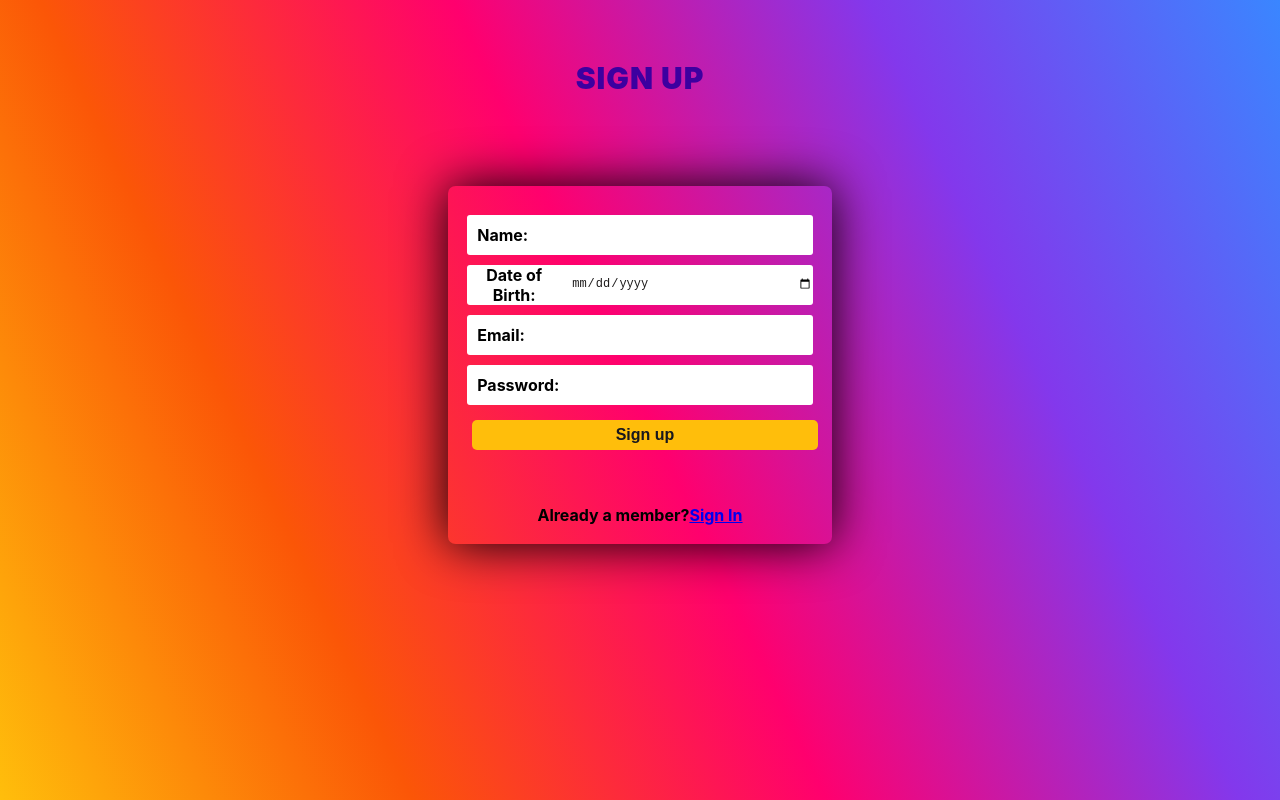
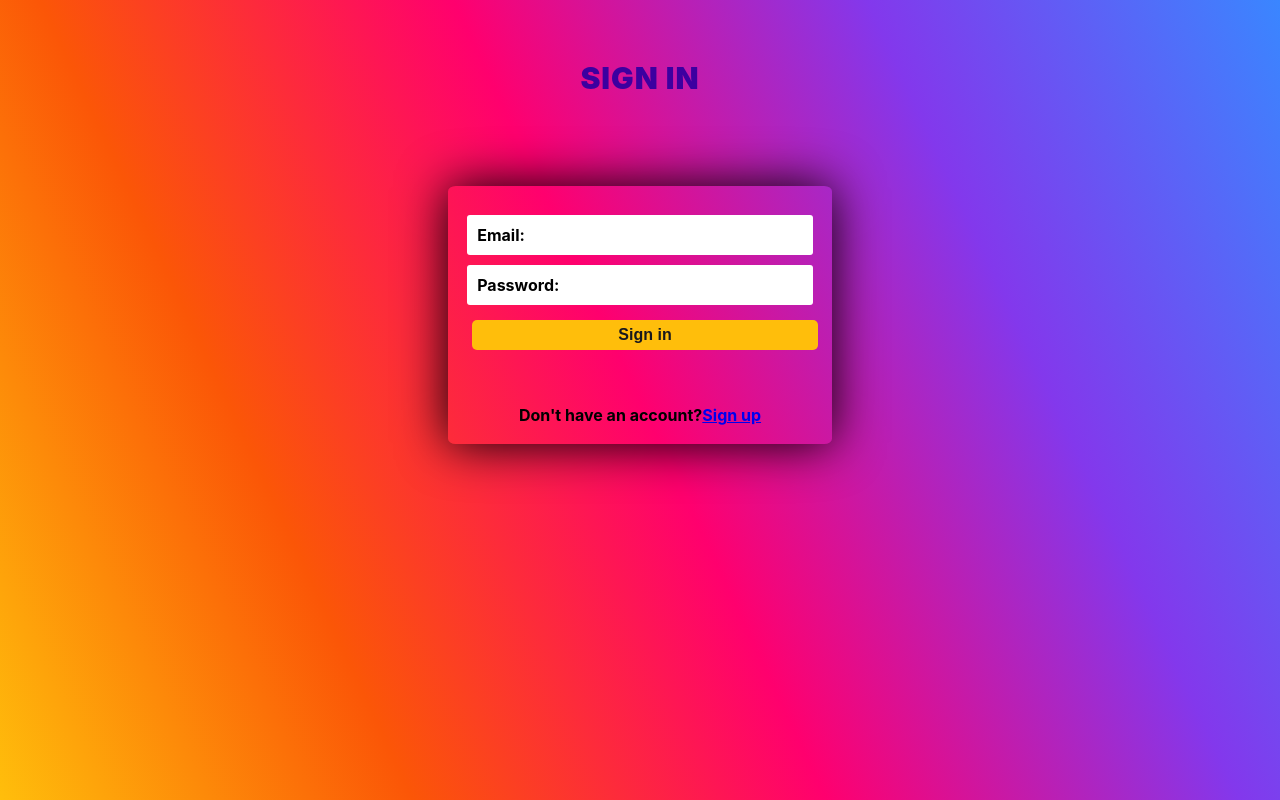
Before and after one commit to ZahraMaz/WIT_assignments, a React (Create React App) app in the folder React/login_page/my-app/: page / in a window 1280 px wide. Built offline with nearby package versions, Linux system fonts and the light colour scheme.

Commit message:
Adding the Router and Link

```diff
--- a/React/login_page/my-app/src/App.js
+++ b/React/login_page/my-app/src/App.js
@@ -15,9 +15,20 @@ function App() {
     <div className="App">
       {/* <Route path="/Signup" component={Signup} /> */}
       {/* <Login/> */}
-      <Signup/>
+      <Router>
+        <Switch>
+          <Route path="/Signup">
+            <Signup/>
+          </Route>
+          <Route path="/Login">
+            <Login/>
+          </Route>
+          <Route path="/">
+            <Login/>
+          </Route>
+        </Switch>
+      </Router>
 
-      {/* <Login/> */}
       {/* <header className="App-header">
         <img src={logo} className="App-logo" alt="logo" />
         <p>
--- a/React/login_page/my-app/src/components/Auth/Login.js
+++ b/React/login_page/my-app/src/components/Auth/Login.js
@@ -1,6 +1,6 @@
 import React, { useState } from 'react';
 // import { useState } from 'react'
-// import {Link} from "react-router-dom";
+import {Link} from "react-router-dom";
 
 const Login=()=>{
   const [email,setEmail]=useState('')
@@ -27,8 +27,8 @@ const Login=()=>{
           </div>
           <div className="text-login">
             <p>
-            {/* <Link to="/Signup">Signup</Link> */}
-              Don't have an account?<a href="signup.html"><span>Sign up</span></a>
+             <span>Don't have an account?</span>
+            <Link to="/Signup">Sign up</Link>
             </p>
           </div>
         </form>
--- a/React/login_page/my-app/src/components/Auth/Signup.js
+++ b/React/login_page/my-app/src/components/Auth/Signup.js
@@ -23,7 +23,7 @@ function Signup(){
         setBirthdate(e.target.value)
     }
     const createUser=(e)=>{
-      e.preventdefault()
+      // e.preventdefault()
       console.log(email)
       console.log(password)
       console.log(name)
@@ -47,7 +47,7 @@ function Signup(){
           </div>
           <div className="input-field">
             <label htmlFor="email">Email:</label>
-            <input type="email" id="email" required /><br onChange={emailChange}/>
+            <input type="email" id="email" required onChange={emailChange}/><br/>
           </div>
           <div className="input-field">
             <label htmlFor="password">Password:</label>
```
